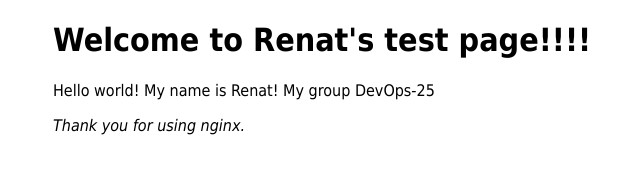
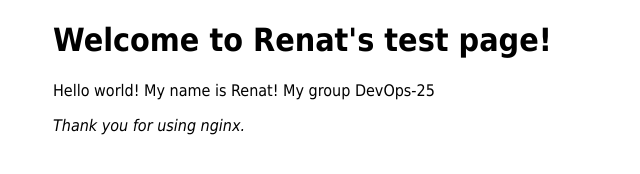
Before and after one commit to renatdevops25/practic11, a plain HTML site: page index.html in a window 1280 px wide. Shown: the full height of the page, 307-947 px from the left. Drawn offline with Linux system fonts and the light colour scheme.

Commit message:
Update index.html

```diff
--- a/index.html
+++ b/index.html
@@ -9,7 +9,7 @@ font-family: Tahoma, Verdana, Arial, sans-serif; }
 </style>
 </head>
 <body>
-<h1>Welcome to Renat's test page!!!!</h1>
+<h1>Welcome to Renat's test page!</h1>
 <p>Hello world! My name is Renat! My group DevOps-25</p>
 <p><em>Thank you for using nginx.</em></p>
 </body>
```
